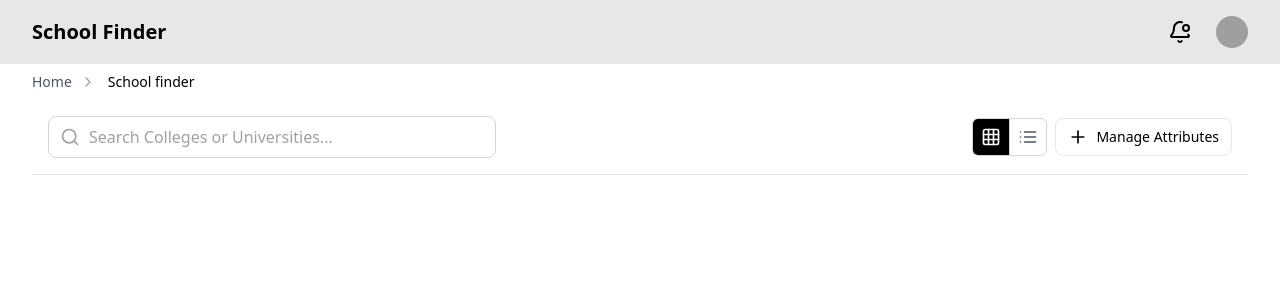
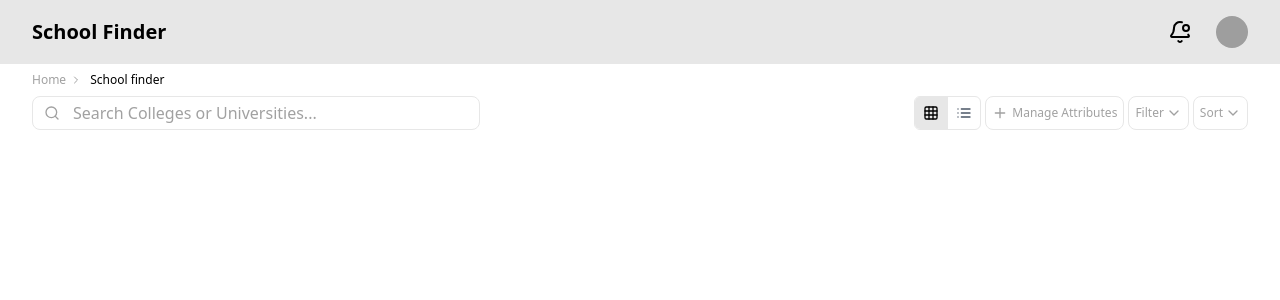
Before and after one commit to aarvi18/school-finder-ui, a React (Vite) app: page / in a window 1280 px wide. Shown: the top 300 px of the page. Built offline with nearby package versions, Linux system fonts and the light colour scheme; grey boxes are pictures that could not be loaded.

Commit message:
fix: bug fix in ui

```diff
--- a/src/components/searchPanel/GridListToggle.tsx
+++ b/src/components/searchPanel/GridListToggle.tsx
@@ -18,23 +18,23 @@ export const GridListToggle = ({
     };
 
     return (
-        <div className="inline-flex border border-gray-300 rounded-md overflow-hidden bg-white">
+        <div className="inline-flex border border-[var(--border)] rounded-md overflow-hidden bg-white">
             <button
                 aria-label="Grid view"
                 onClick={() => toggleView("grid")}
-                className={`p-2 flex items-center justify-center border-r border-gray-300 ${view === "grid" ? "bg-black text-white" : "text-gray-600"
+                className={`p-2 flex items-center justify-center border-r border-[var(--border)] ${view === "grid" ? "bg-[var(--light-gray)] text-[var(--black)]" : "text-gray-600"
                     }`}
             >
-                <Grid className="h-5 w-5" />
+                <Grid className="h-4 w-4" />
             </button>
 
             <button
                 aria-label="List view"
                 onClick={() => toggleView("list")}
-                className={`p-2 flex items-center justify-center ${view === "list" ? "bg-black text-white" : "text-gray-600"
+                className={`p-2 flex items-center justify-center ${view === "list" ? "bg-[var(--light-gray)] text-[var(--black)]" : "text-gray-600"
                     }`}
             >
-                <List className="h-5 w-5" />
+                <List className="h-4 w-4" />
             </button>
         </div>
     );
--- a/src/components/searchPanel/SearchPanel.tsx
+++ b/src/components/searchPanel/SearchPanel.tsx
@@ -1,21 +1,22 @@
-import { Plus } from "lucide-react";
+import { ChevronDown, Plus } from "lucide-react";
 import { IconText } from "../../ui/others/IconText";
 import { SearchBar } from "../searchbar/SearchBar";
 import { GridListToggle } from "./GridListToggle";
+import { TextIcon } from "../../ui/others/TextIcon";
 
 export const SearchPanel = () => {
-
     return (
-        <main className="flex items-center justify-around p-4 gap-4 bg-white border-b border-gray-200">
+        <main className="flex flex-wrap gap-1 justify-around">
             <section className="flex-1">
                 <SearchBar />
             </section>
 
-            <section className="flex gap-2">
+            <section className="flex flex-wrap gap-1">
                 <GridListToggle />
-                <IconText icon={<Plus className="w-5 h-5" />} text="Manage Attributes" />
+                <IconText icon={<Plus className="w-4 h-4" />} text="Manage Attributes" />
+                <TextIcon icon={<ChevronDown className="w-4 h-4" />} text="Filter" />
+                <TextIcon icon={<ChevronDown className="w-4 h-4" />} text="Sort" />
             </section>
         </main>
-
     );
 };
--- a/src/components/searchbar/SearchBar.tsx
+++ b/src/components/searchbar/SearchBar.tsx
@@ -5,15 +5,15 @@ export const SearchBar = () => {
     const [query, setQuery] = useState("");
 
     return (
-        <main className="relative w-full max-w-md">
+        <main className="relative max-w-md">
             <input
                 type="text"
                 placeholder="Search Colleges or Universities..."
                 value={query}
                 onChange={(e) => setQuery(e.target.value)}
-                className="w-full pl-10 pr-4 py-2 border border-[var(--border)] rounded-lg bg-white text-black placeholder-[var(--gray)] focus:outline-none focus:ring-1 focus:ring-[var(--gray)] focus:border-transparent"
+                className="w-full pl-10 pr-4 py-1 border border-[var(--border)] rounded-lg bg-white text-black placeholder-[var(--gray)] focus:outline-none focus:ring-1 focus:ring-[var(--gray)] focus:border-transparent"
             />
-            <Search className="absolute left-3 top-1/2 transform -translate-y-1/2 h-5 w-5 text-[var(--gray)]" />
+            <Search className="absolute left-3 top-1/2 transform -translate-y-1/2 h-4 w-4 text-[var(--text-secondary)]" />
         </main>
     );
 };
--- a/src/index.css
+++ b/src/index.css
@@ -8,7 +8,7 @@
   --light-gray: #e7e7e7;
   --surface: #1F1F1F;
   --light-surface: #525252;
-  --border: #D4D4D4;
+  --border: #e7e7e7;
   --text-primary: #000000;
   --text-secondary: #A1A1A1;
 }
--- a/src/ui/others/Breadcrumb.tsx
+++ b/src/ui/others/Breadcrumb.tsx
@@ -4,11 +4,11 @@ export const Breadcrumb = () => {
     return (
         <nav className="text-sm py-2" aria-label="Breadcrumb">
             <ol className="flex items-center space-x-1">
-                <li className="flex items-center text-gray-600">
+                <li className="flex items-center text-xs text-[var(--text-secondary)]">
                     Home
-                    <ChevronRight className="mx-2 h-4 w-4 text-gray-400" />
+                    <ChevronRight className="mx-1 h-3 w-3 text-[var(--text-secondary)]" />
                 </li>
-                <li className="font-medium">School finder</li>
+                <li className="text-xs font-medium">School finder</li>
             </ol>
         </nav>
     );
--- a/src/ui/others/IconText.tsx
+++ b/src/ui/others/IconText.tsx
@@ -8,9 +8,9 @@ interface IconTextProps {
 
 export const IconText = ({ icon, text, className = "" }: IconTextProps) => {
     return (
-        <div className={`flex items-center gap-2 ${className} border border-[var(--light-gray)] px-3 rounded-lg cursor-pointer`}>
-            <span>{icon}</span>
-            <span className="text-sm text-black">{text}</span>
+        <div className={`flex items-center gap-1 ${className} border border-[var(--border)] p-1.5 rounded-lg cursor-pointer`}>
+            <span className="text-[var(--text-secondary)]">{icon}</span>
+            <span className="text-xs text-[var(--text-secondary)]">{text}</span>
         </div>
     );
 };
--- /dev/null
+++ b/src/ui/others/TextIcon.tsx
@@ -0,0 +1,16 @@
+import type { ReactNode } from "react";
+
+interface TextIconProps {
+    icon: ReactNode;
+    text: string;
+    className?: string;
+}
+
+export const TextIcon = ({ icon, text, className = "" }: TextIconProps) => {
+    return (
+        <div className={`flex items-center gap-0.5 ${className} border border-[var(--border)] p-1.5 rounded-lg cursor-pointer`}>
+            <span className="text-xs text-[var(--text-secondary)]">{text}</span>
+            <span className="text-[var(--text-secondary)]">{icon}</span>
+        </div>
+    );
+};
```
